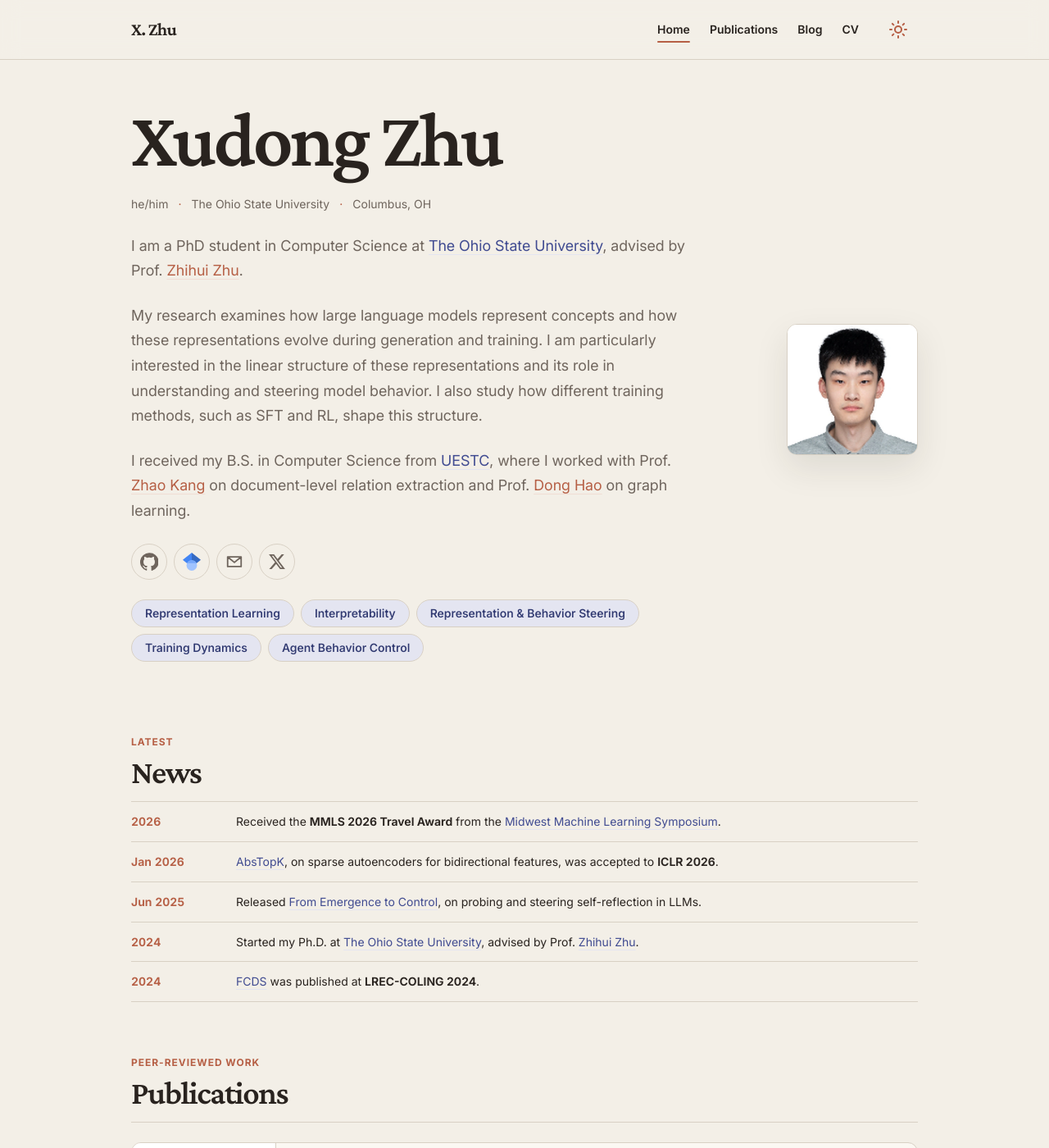
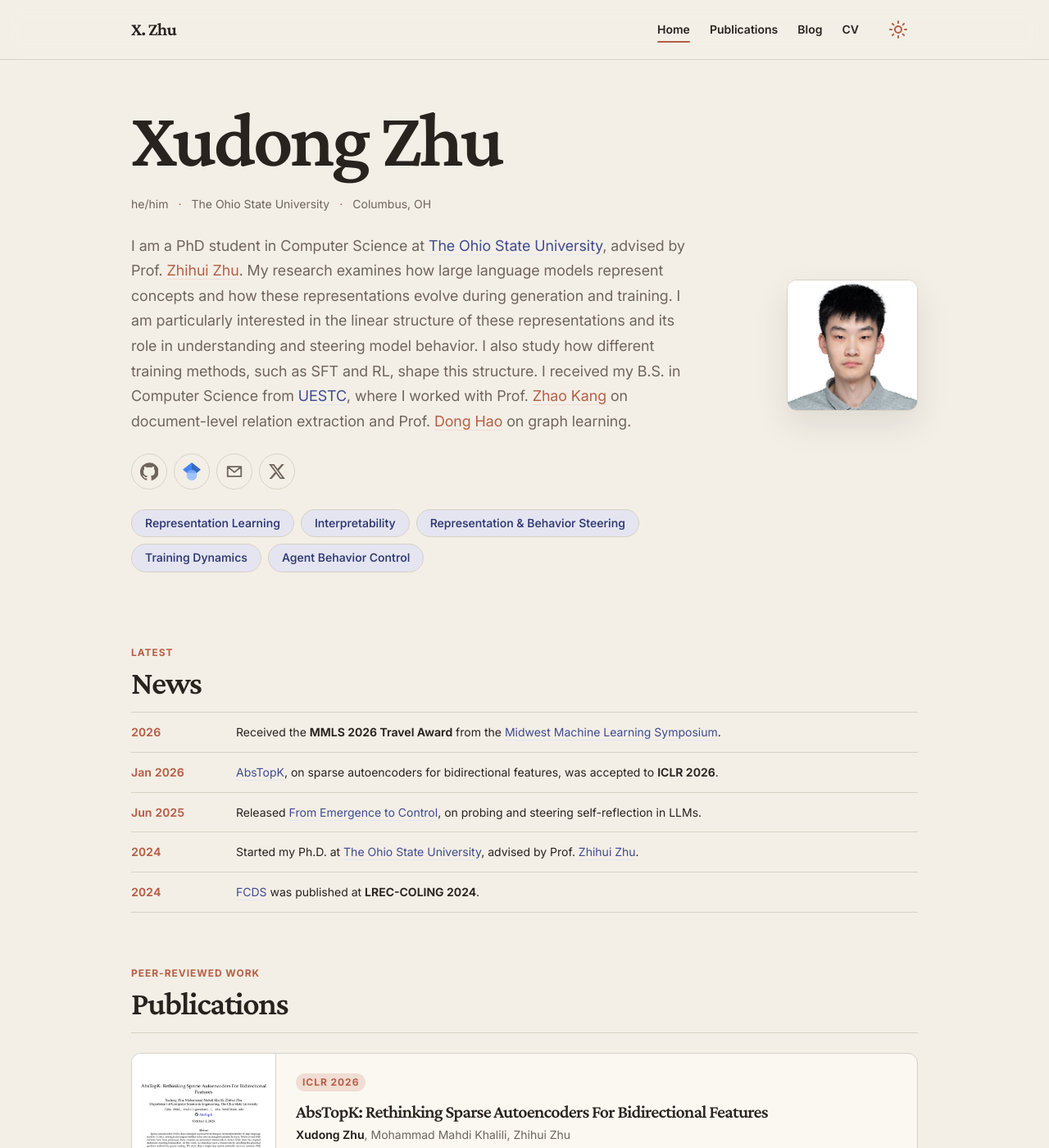
Before and after one commit to xzAscC/xzAscC.github.io, a Jekyll site: the page built from _pages/about.md, in a window 1280 px wide and 1400 px high. Shown: the whole window at 82% size. Built offline with Jekyll 4.4.1, drawn with Linux system fonts in a browser that asks for light colours.

Commit message:
Keep biography compact and prevent short trailing lines

```diff
--- a/_pages/about.md
+++ b/_pages/about.md
@@ -2,18 +2,16 @@
 permalink: /
 title: ""
 author_profile: true
-intro: |
+intro: >-
   I am a PhD student in Computer Science at [The Ohio State University](https://www.osu.edu/), advised by
   Prof. [Zhihui Zhu](https://zhihuizhu.github.io/){: .link--person }.
-
   My research examines how large language models represent concepts and how these representations evolve during
   generation and training. I am particularly interested in the linear structure of these representations and its
   role in understanding and steering model behavior. I also study how different training methods, such as SFT and RL,
   shape this structure.
-
   I received my B.S. in Computer Science from [UESTC](https://en.uestc.edu.cn/), where I worked with
   Prof. [Zhao Kang](https://scholar.google.com/citations?user=T_yCaN4AAAAJ&hl=en){: .link--person } on document-level
-  relation extraction and Prof. [Dong Hao](https://scholar.google.com/citations?user=aUBGG_sAAAAJ&hl=en){: .link--person } on graph learning.
+  relation extraction and <span class="intro-phrase">Prof. <a class="link--person" href="https://scholar.google.com/citations?user=aUBGG_sAAAAJ&amp;hl=en">Dong Hao</a> on graph learning.</span>
 interests:
   - Representation Learning
   - Interpretability
--- a/_sass/editorial/_cv.scss
+++ b/_sass/editorial/_cv.scss
@@ -19,6 +19,7 @@
 }
 
 .cv-header__summary {
+  text-wrap: pretty;
   max-width: 48rem;
   margin: 0;
   color: var(--color-ink-soft);
--- a/_sass/editorial/_typography.scss
+++ b/_sass/editorial/_typography.scss
@@ -145,6 +145,11 @@
 }
 
 .site-hero__lead {
+  text-wrap: pretty;
   font-family: var(--font-body);
   font-size: var(--text-lg);
 }
+
+.intro-phrase {
+  white-space: nowrap;
+}
```
